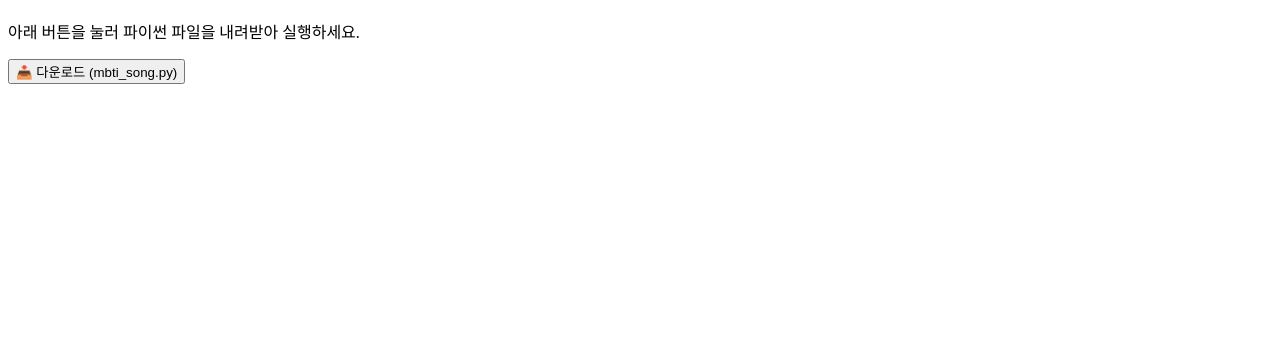
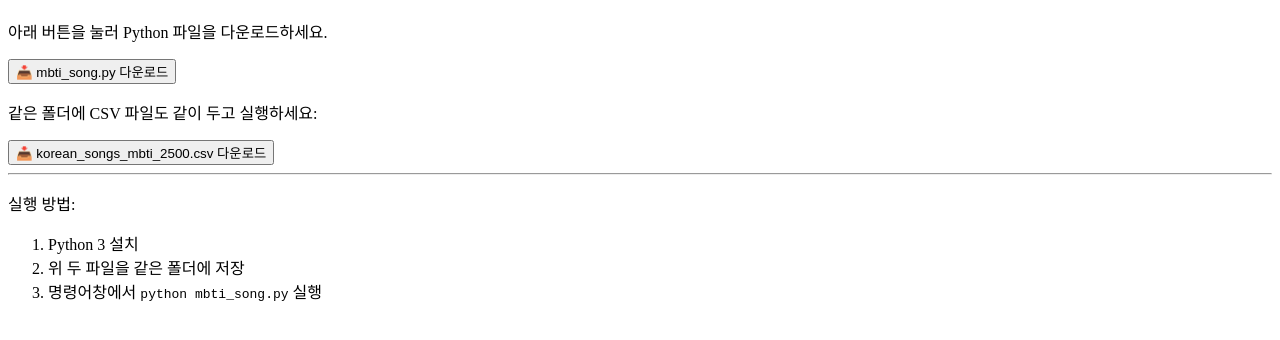
Before and after one commit to HelloworldPengu/HEY, a plain HTML site: page index.html in a window 1280 px wide. Shown: the part 70-410 px from the top of the page. Drawn offline with Linux system fonts and the light colour scheme.

Commit message:
Update index.html

```diff
--- a/index.html
+++ b/index.html
@@ -2,13 +2,24 @@
 <html lang="ko">
 <head>
   <meta charset="UTF-8">
-  <title>MBTI 노래 추천 프로그램 다운로드</title>
+  <title>MBTI 노래 추천 프로그램</title>
 </head>
 <body>
   <h1>🎵 MBTI 노래 추천 프로그램</h1>
-  <p>아래 버튼을 눌러 파이썬 파일을 내려받아 실행하세요.</p>
+  <p>아래 버튼을 눌러 Python 파일을 다운로드하세요.</p>
   <a href="mbti_song.py" download>
-    <button>📥 다운로드 (mbti_song.py)</button>
+    <button>📥 mbti_song.py 다운로드</button>
   </a>
+  <p>같은 폴더에 CSV 파일도 같이 두고 실행하세요:</p>
+  <a href="korean_songs_mbti_2500.csv" download>
+    <button>📥 korean_songs_mbti_2500.csv 다운로드</button>
+  </a>
+  <hr>
+  <p>실행 방법:</p>
+  <ol>
+    <li>Python 3 설치</li>
+    <li>위 두 파일을 같은 폴더에 저장</li>
+    <li>명령어창에서 <code>python mbti_song.py</code> 실행</li>
+  </ol>
 </body>
 </html>
```
